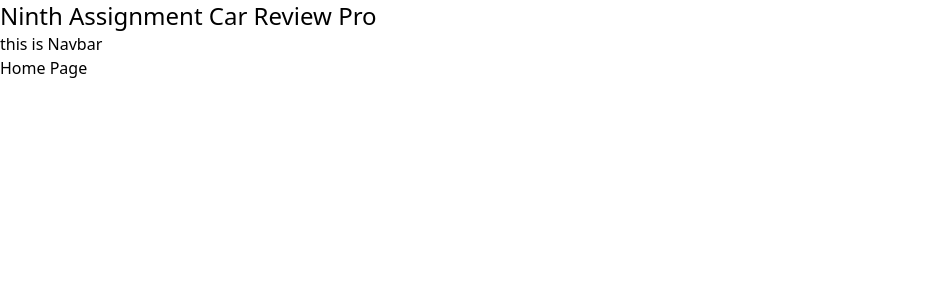
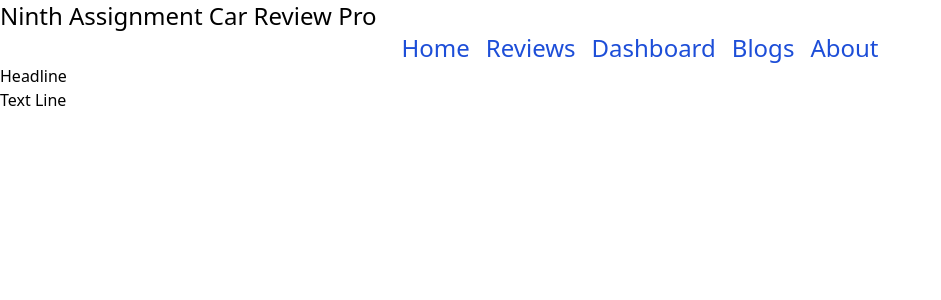
Before and after one commit to farabi1/product-analysis-website, a React (Create React App) app: page / in a window 1280 px wide. Shown: the top 300 px of the page, without its empty margins (0-941 px from the left). Built offline with nearby package versions, Linux system fonts and the light colour scheme.

Commit message:
Basic Banner Setup

```diff
--- a/src/components/Home/Home.js
+++ b/src/components/Home/Home.js
@@ -2,8 +2,14 @@ import React from 'react';
 
 const Home = () => {
     return (
-        <div>
-            <h1>Home Page</h1>
+        <div className=''>
+            <div className="text-section">
+                <h1>Headline</h1>
+                <h2>Text Line</h2>
+            </div>
+            <div className="image-section">
+
+            </div>
         </div>
     );
 };
--- a/src/components/Navbar/Navbar.js
+++ b/src/components/Navbar/Navbar.js
@@ -1,9 +1,15 @@
 import React from 'react';
+import { Link } from 'react-router-dom';
+import './Navbar.css'
 
 const Navbar = () => {
     return (
-        <div>
-            <h1>this is Navbar </h1>
+        <div className='text-center text-blue-700 text-2xl'>
+            <Link className='m-2' to='/'>Home</Link>
+            <Link className='m-2' to='/reviews'>Reviews</Link>
+            <Link className='m-2' to='/dashboard'>Dashboard</Link>
+            <Link className='m-2' to='/blogs'>Blogs</Link>
+            <Link className='m-2' to='/about'>About</Link>
         </div>
     );
 };
```
Also changed, not shown: src/components/Navbar/Navbar.css (added).
